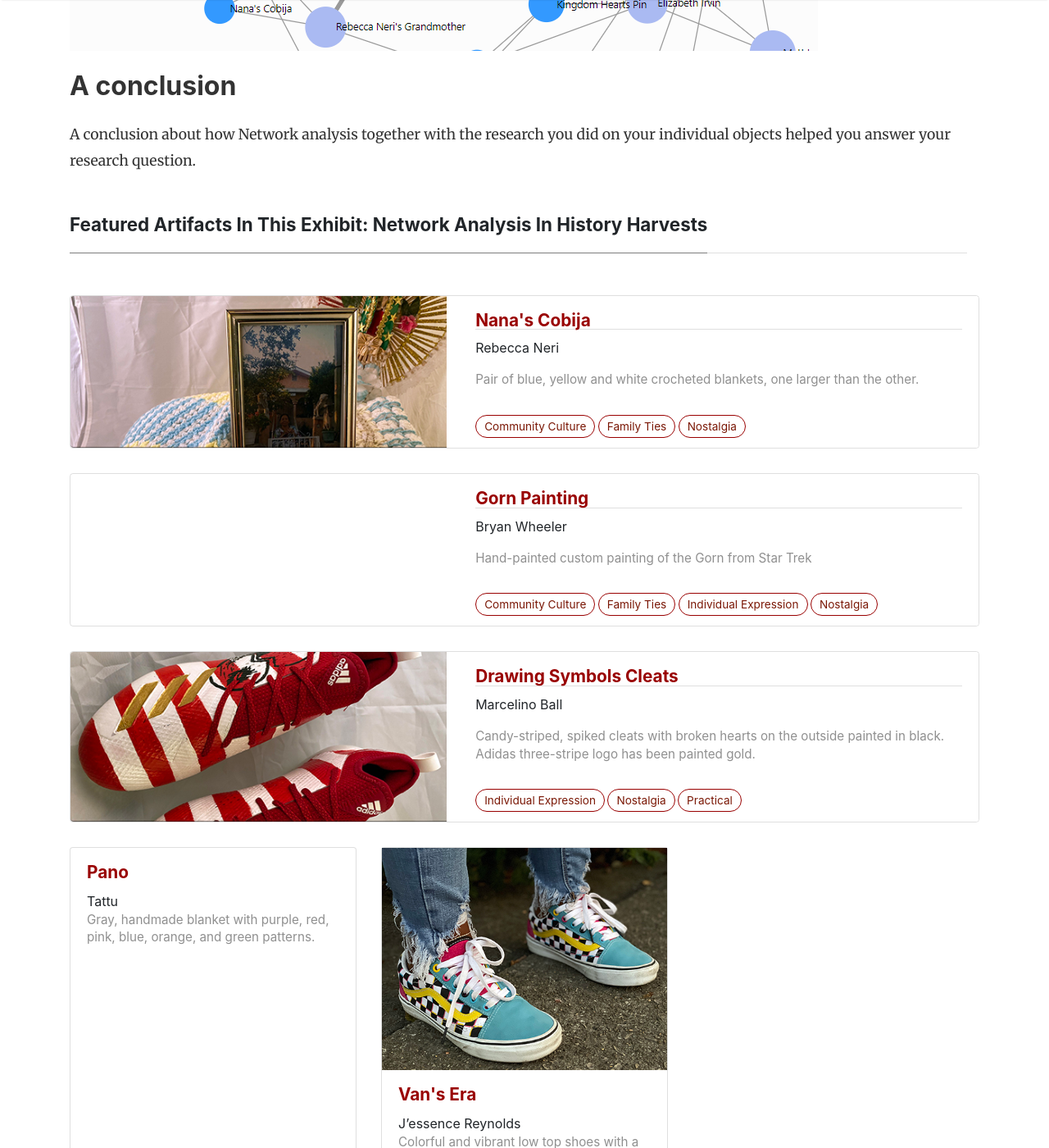
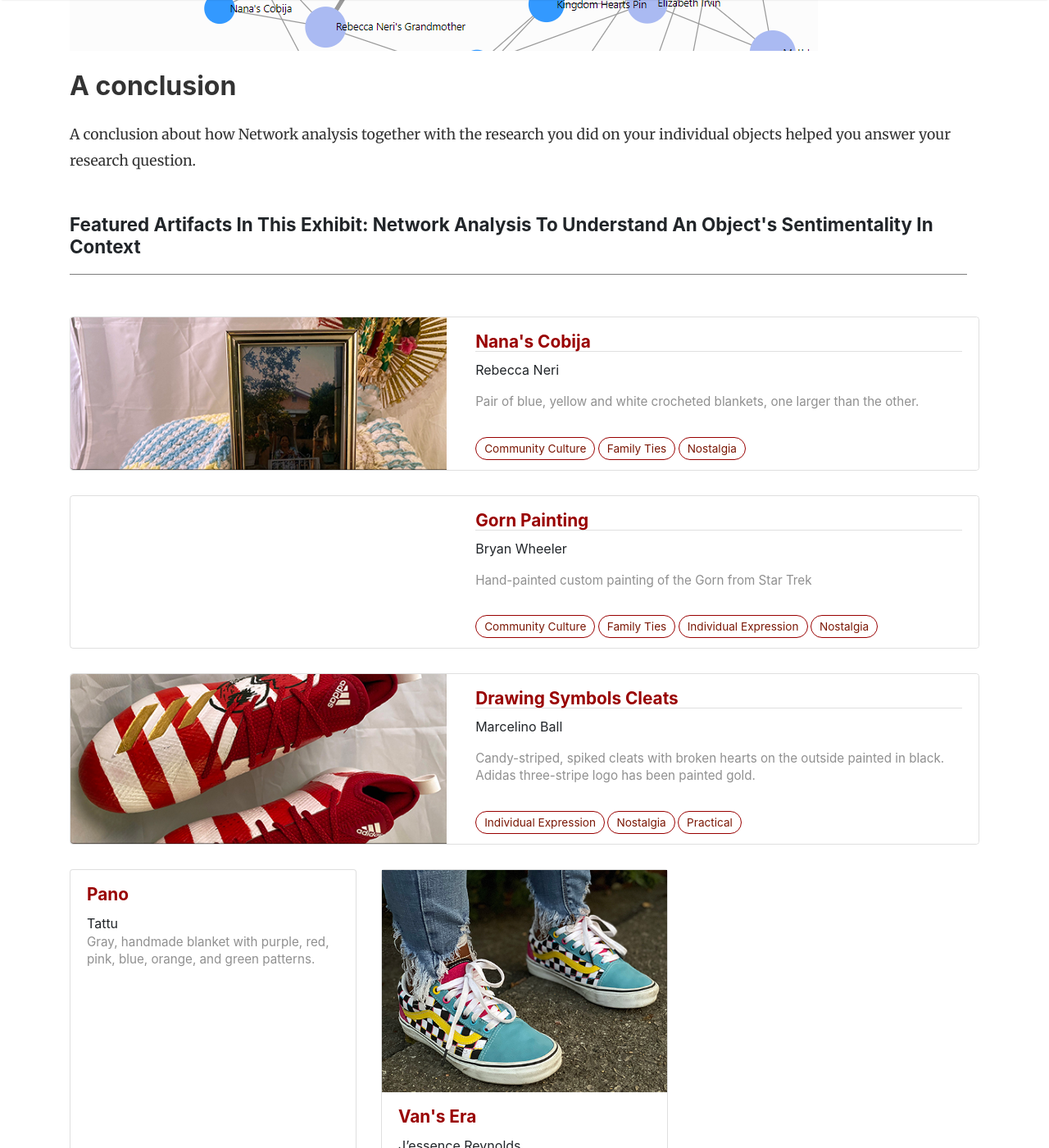
Before and after one commit to H301HistoryHarvest/H301HistoryHarvest, a Jekyll site: the page built from _stories/Networks1.md, in a window 1280 px wide and 1400 px high, scrolled down 1881 px. Shown: the whole window at 82% size. Built offline with Jekyll 4.4.1, drawn with Linux system fonts in a browser that asks for light colours; nearby versions of some CDN libraries; comment, search, counter and statistics services are not loaded; some of the changed text lies outside the part shown.

Commit message:
Update Networks1.md

```diff
--- a/_stories/Networks1.md
+++ b/_stories/Networks1.md
@@ -1,7 +1,7 @@
 ---
 layout: story
-title: Network analysis in History Harvests
-exhibittitle: Network analysis in History Harvests
+title: Network analysis to understand an object's sentimentality in context
+exhibittitle: Network analysis to understand an object's sentimentality in context
 featureditems:
  - 2019-10-11-0002
  - 2019-10-10-0001
@@ -12,7 +12,7 @@ selecteditems:
  - 2019-10-03-0018
 ---
 
-## A catchy headline
+## Network analysis to understand an object's sentimentality in context
 
 How do connections between an object and its context affect the sentimentality between a person and an object?
 
```
